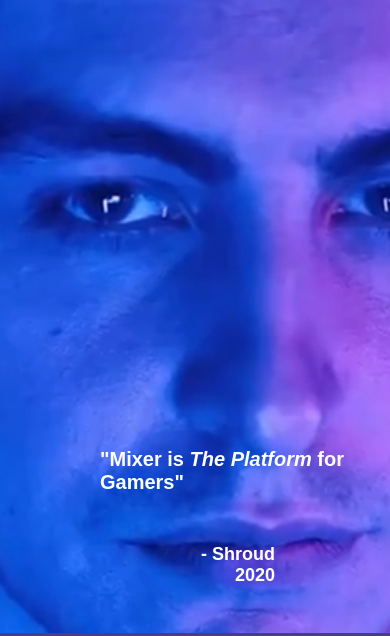
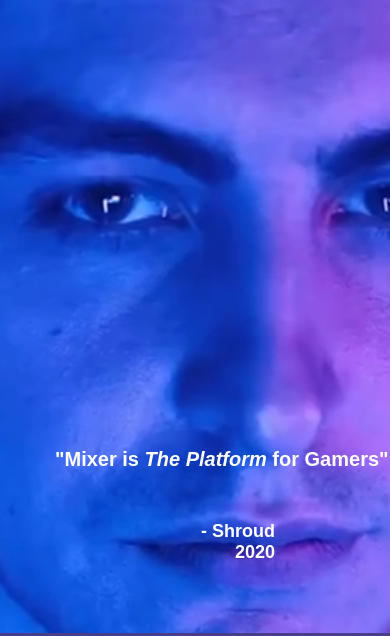
Before and after one commit to moctodocset/shroudweb, a plain HTML site: page index.html in a window 390 px wide. Shown: the part 1407-2043 px from the top of the page. Drawn offline with Linux system fonts and the light colour scheme.

Commit message:
final commit
never using trash hub ever again

```diff
--- a/style.css
+++ b/style.css
@@ -190,7 +190,7 @@ div.mixer img:hover {
     }
 
     section.lower h2{
-        margin-left: 65px;
+        margin-left: 20px;
         font-size: 20px;
     }
     section.lower h3{
```
